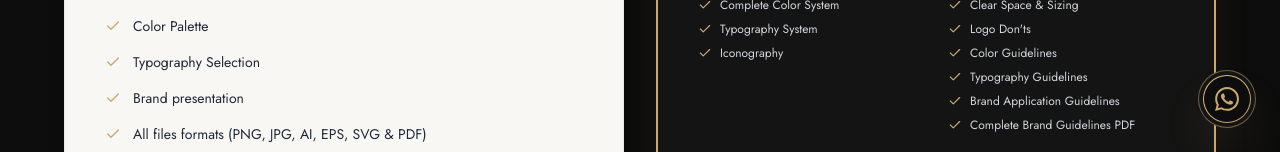
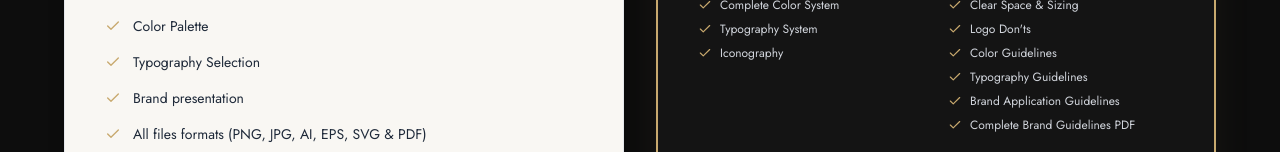
Before and after one commit to rehmanarainofficial/logo-valley, a React (Vite) app: page /packages in a window 1280 px wide. Shown: the part 648-800 px from the top of the page. Built offline with nearby package versions, Linux system fonts and the light colour scheme; a web font is replaced by a local one.

Commit message:
feat: remove FloatingContact component and its usage from the application

```diff
--- a/src/App.jsx
+++ b/src/App.jsx
@@ -4,7 +4,6 @@ import HomePage from './pages/HomePage';
 import PortfolioPage from './pages/PortfolioPage';
 import PackagesPage from './pages/PackagesPage';
 import PortfolioDetailPage from './pages/PortfolioDetailPage';
-import FloatingContact from './components/FloatingContact';
 
 // Scroll helper to handle hash navigation or top scrolling
 const ScrollToTop = () => {
@@ -38,7 +37,6 @@ const App = () => {
         <Route path="/packages" element={<PackagesPage />} />
         <Route path="*" element={<HomePage />} />
       </Routes>
-      <FloatingContact />
     </BrowserRouter>
   );
 };
--- a/src/components/FloatingContact.jsx
+++ /dev/null
@@ -1,29 +0,0 @@
-import React from 'react';
-
-const FloatingContact = () => {
-  return (
-    <div className="fixed bottom-6 right-6 z-50">
-      <a
-        href="https://wa.me/447426703249"
-        target="_blank"
-        rel="noopener noreferrer"
-        className="group relative flex items-center justify-center p-1 rounded-full bg-[#141414] border border-[#C8A96E]/50 text-white shadow-2xl shadow-[#C8A96E]/20 hover:border-[#C8A96E] hover:scale-110 transition-all duration-300 backdrop-blur-md"
-        title="Chat on WhatsApp: +44 7426 703249"
-      >
-        {/* Pulse Aura Animation */}
-        <span className="absolute -inset-0.5 rounded-full bg-[#C8A96E]/30 animate-ping opacity-75 pointer-events-none"></span>
-
-        {/* WhatsApp Icon Circle */}
-        <div className="relative w-12 h-12 rounded-full gold-gradient-bg p-[1px] flex-shrink-0">
-          <div className="w-full h-full bg-[#0D0D0D] rounded-full flex items-center justify-center text-[#C8A96E] group-hover:bg-[#C8A96E] group-hover:text-black transition-colors">
-            <svg className="w-6 h-6 fill-current" viewBox="0 0 24 24">
-              <path d="M.057 24l1.687-6.163c-1.041-1.804-1.588-3.849-1.587-5.946.003-6.556 5.338-11.891 11.893-11.891 3.181.001 6.167 1.24 8.413 3.488 2.245 2.248 3.481 5.236 3.48 8.414-.003 6.557-5.338 11.892-11.893 11.892-1.99-.001-3.951-.5-5.688-1.448l-6.305 1.654zm6.597-3.807c1.676.995 3.276 1.591 5.392 1.592 5.448 0 9.886-4.434 9.889-9.885.002-5.462-4.415-9.89-9.881-9.892-5.452 0-9.887 4.434-9.889 9.884-.001 2.225.651 3.891 1.746 5.634l-.999 3.648 3.742-.981zm11.387-5.464c-.074-.124-.272-.198-.57-.347-.297-.149-1.758-.868-2.031-.967-.272-.099-.47-.149-.669.149-.198.297-.768.967-.941 1.165-.173.198-.347.223-.644.074-.297-.149-1.255-.462-2.39-1.475-.883-.788-1.48-1.761-1.653-2.059-.173-.297-.018-.458.13-.606.134-.133.297-.347.446-.521.151-.172.2-.296.3-.495.099-.198.05-.372-.025-.521-.075-.148-.669-1.611-.916-2.206-.242-.579-.487-.501-.669-.51l-.57-.01c-.198 0-.52.074-.792.372s-1.04 1.016-1.04 2.479 1.065 2.876 1.213 3.074c.149.198 2.095 3.2 5.076 4.487.709.306 1.263.489 1.694.626.712.226 1.36.194 1.872.118.571-.085 1.758-.719 2.006-1.413.248-.695.248-1.29.173-1.414z"/>
-            </svg>
-          </div>
-        </div>
-      </a>
-    </div>
-  );
-};
-
-export default FloatingContact;
```
